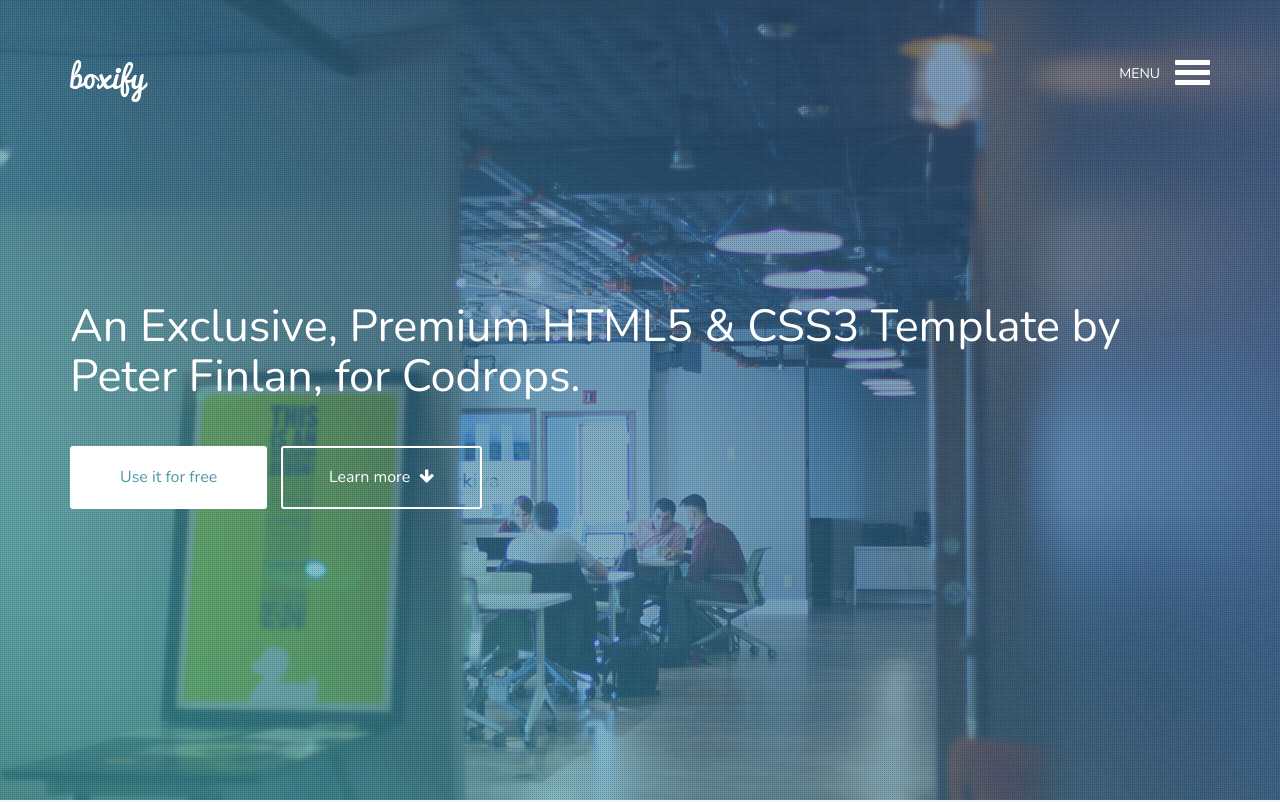
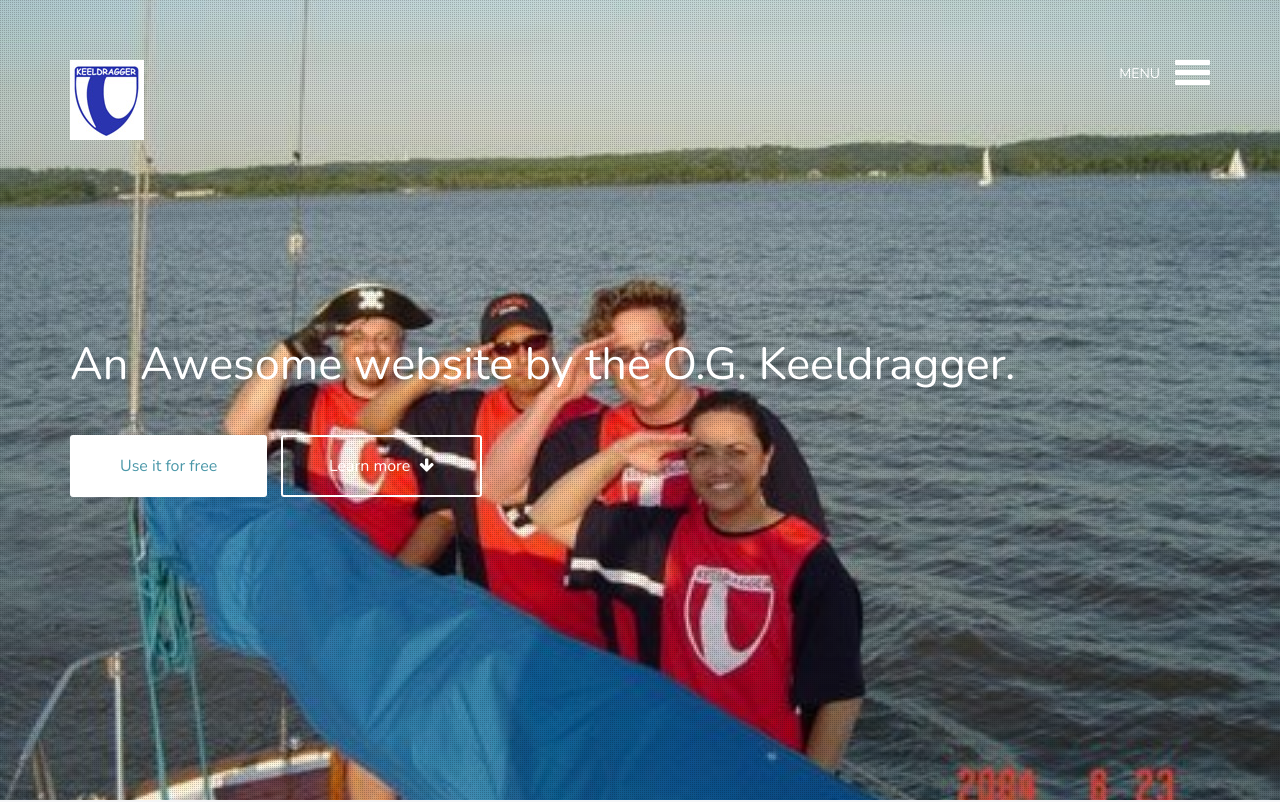
Before and after one commit to keeldragger/homepage, a plain HTML site: page index.html in a window 1280 px wide. Shown: the top 802 px of the page. Drawn offline with nearby package versions, Linux system fonts and the light colour scheme.

Commit message:
front page

```diff
--- a/css/styles.css
+++ b/css/styles.css
@@ -581,7 +581,7 @@ Hero
     position: relative;
     padding: 60px 0 60px 0;
     min-height: 800px;
-    background: rgb(40, 70, 102) url('../img/hero-01.jpg') no-repeat center center;
+    background: rgb(40, 70, 102) url('../img/keeldragger-salute.jpg') no-repeat center center;
     background-size: cover;
     color: #fff;
 }
--- a/index.html
+++ b/index.html
@@ -9,9 +9,9 @@
 		<meta http-equiv="X-UA-Compatible" content="IE=edge">
 		<meta name="viewport" content="width=device-width, initial-scale=1">
 		<title>Keeldragger</title>
-		<meta name="description" content="A free HTML5/CSS3 template made exclusively for Codrops by Peter Finlan" />
+		<meta name="description" content="An awesome Keeldragger experience" />
 		<meta name="keywords" content="html5 template, css3, one page, animations, agency, portfolio, web design" />
-		<meta name="author" content="Peter Finlan" />
+		<meta name="author" content="Mark Bunch" />
 		<!-- Bootstrap -->
 		<script src="js/modernizr.custom.js"></script>
 		<link href="css/bootstrap.min.css" rel="stylesheet">
@@ -50,7 +50,7 @@
 				<div class="container">
 					<div class="row nav-wrapper">
 						<div class="col-md-6 col-sm-6 col-xs-6 text-left">
-							<a href="#"><img src="img/logo-white.png" alt="Boxify Logo"></a>
+							<a href="#"><img src="img/keeldragger-logo-small.jpg" alt="Keeldragger Logo"></a>
 						</div>
 						<div class="col-md-6 col-sm-6 col-xs-6 text-right navicon">
 							<p>MENU</p><a id="trigger-overlay" class="nav_slide_button nav-toggle" href="#"><span></span></a>
@@ -58,7 +58,7 @@
 					</div>
 					<div class="row hero-content">
 						<div class="col-md-12">
-							<h1 class="animated fadeInDown">An Exclusive, Premium HTML5 &amp; CSS3 Template by Peter Finlan, for Codrops.</h1>
+							<h1 class="animated fadeInDown">An Awesome website by the O.G. Keeldragger.</h1>
 							<a href="http://tympanus.net/codrops/?p=22554" class="use-btn animated fadeInUp">Use it for free</a> <a href="#about" class="learn-btn animated fadeInUp">Learn more <i class="fa fa-arrow-down"></i></a>
 						</div>
 					</div>
@@ -69,7 +69,7 @@
 			<div class="container">
 				<div class="row">
 					<div class="col-md-12 text-center">
-						<h1><a href="http://www.youtube.com/embed/9No-FiEInLA?autoplay=1&wmode=opaque&fs=1" class="youtube-media"><i class="fa fa-play-circle-o"></i> Watch the Video</a></h1>
+						<h1><a href="https://www.youtube.com/embed/3jpKYjEFs-U?autoplay=1&wmode=opaque&fs=1" class="youtube-media"><i class="fa fa-play-circle-o"></i> Watch the Video</a></h1>
 					</div>
 				</div>
 			</div>
```
Also changed, not shown: img/keeldragger-logo-small.jpg (added), img/keeldragger-salute.jpg (added).
